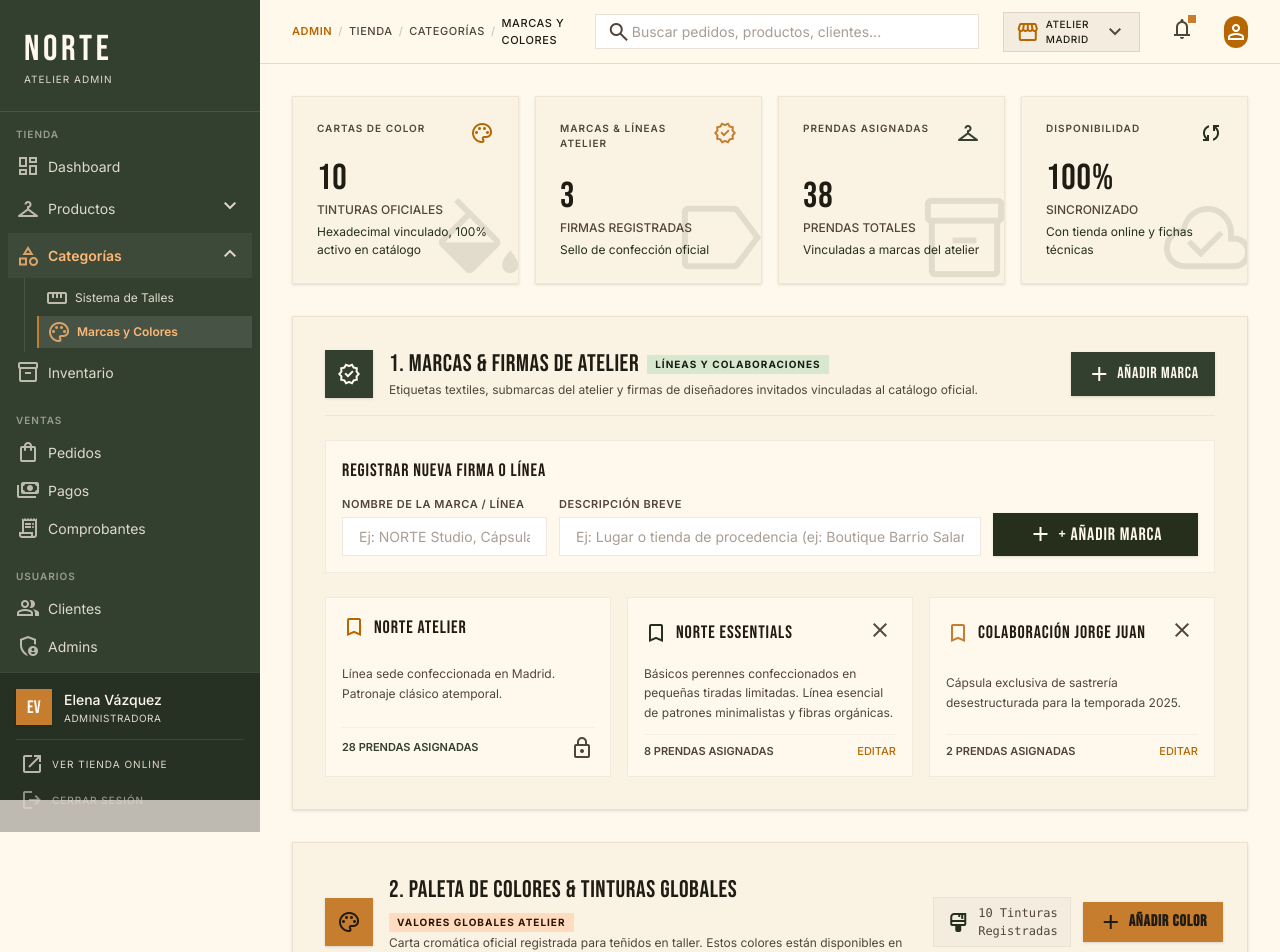
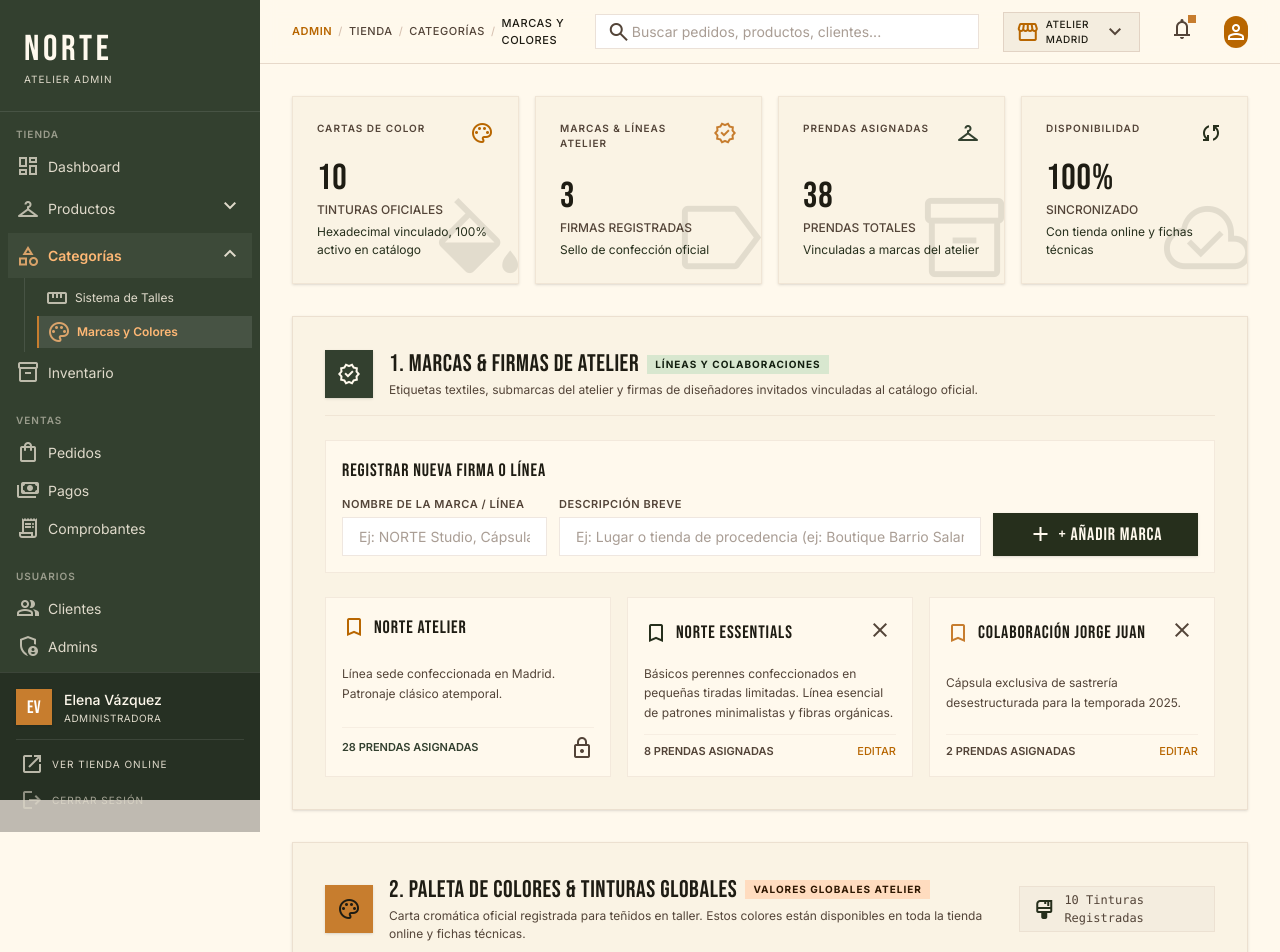
Before and after one commit to Angelussz/proyecto-norte, a Next.js app: page /admin/categorias/colores-marcas in a window 1280 px wide. Shown: the top 952 px of the page. Built offline with nearby package versions, Linux system fonts and the light colour scheme.

Commit message:
fix(admin): remove duplicate add brand and add color buttons from section headers

```diff
--- a/features/admin/components/admin-colors-brands-view.tsx
+++ b/features/admin/components/admin-colors-brands-view.tsx
@@ -405,17 +405,6 @@ export function AdminColorsBrandsView() {
                 </p>
               </div>
             </div>
-            <button
-              type="button"
-              onClick={() => {
-                setEditingBrand(null);
-                setIsAddBrandModalOpen(true);
-              }}
-              className="flex items-center gap-1.5 px-4 py-2.5 bg-[#33402f] hover:bg-secondary text-[#fff9ed] font-headline text-[16px] uppercase tracking-wider transition-colors duration-150 shadow-sm active:translate-y-px cursor-pointer self-start sm:self-auto shrink-0"
-            >
-              <span className="material-symbols-outlined text-[18px]">add</span>
-              <span>AÑADIR MARCA</span>
-            </button>
           </div>
 
           {/* Formulario para Añadir Firma */}
@@ -565,24 +554,11 @@ export function AdminColorsBrandsView() {
                 </p>
               </div>
             </div>
-            <div className="flex items-center gap-3 self-end sm:self-auto">
-              <div className="flex items-center gap-2 font-mono text-[12px] text-on-surface-variant bg-surface-container px-3 py-1.5 border border-outline-variant/30">
-                <span className="material-symbols-outlined text-[16px] text-secondary">
-                  format_paint
-                </span>
-                <span>{colors.length} Tinturas Registradas</span>
-              </div>
-              <button
-                type="button"
-                onClick={() => {
-                  setEditingColor(null);
-                  setIsAddColorModalOpen(true);
-                }}
-                className="flex items-center gap-1.5 px-4 py-2 bg-[#c77d2e] hover:bg-[#b06a22] text-[#1e1c13] font-headline text-[16px] uppercase tracking-wider transition-colors duration-150 shadow-sm active:translate-y-px cursor-pointer font-bold shrink-0"
-              >
-                <span className="material-symbols-outlined text-[18px]">add</span>
-                <span>AÑADIR COLOR</span>
-              </button>
+            <div className="flex items-center gap-2 self-end sm:self-auto font-mono text-[12px] text-on-surface-variant bg-surface-container px-3 py-1 border border-outline-variant/30">
+              <span className="material-symbols-outlined text-[16px] text-secondary">
+                format_paint
+              </span>
+              <span>{colors.length} Tinturas Registradas</span>
             </div>
           </div>
 
```
